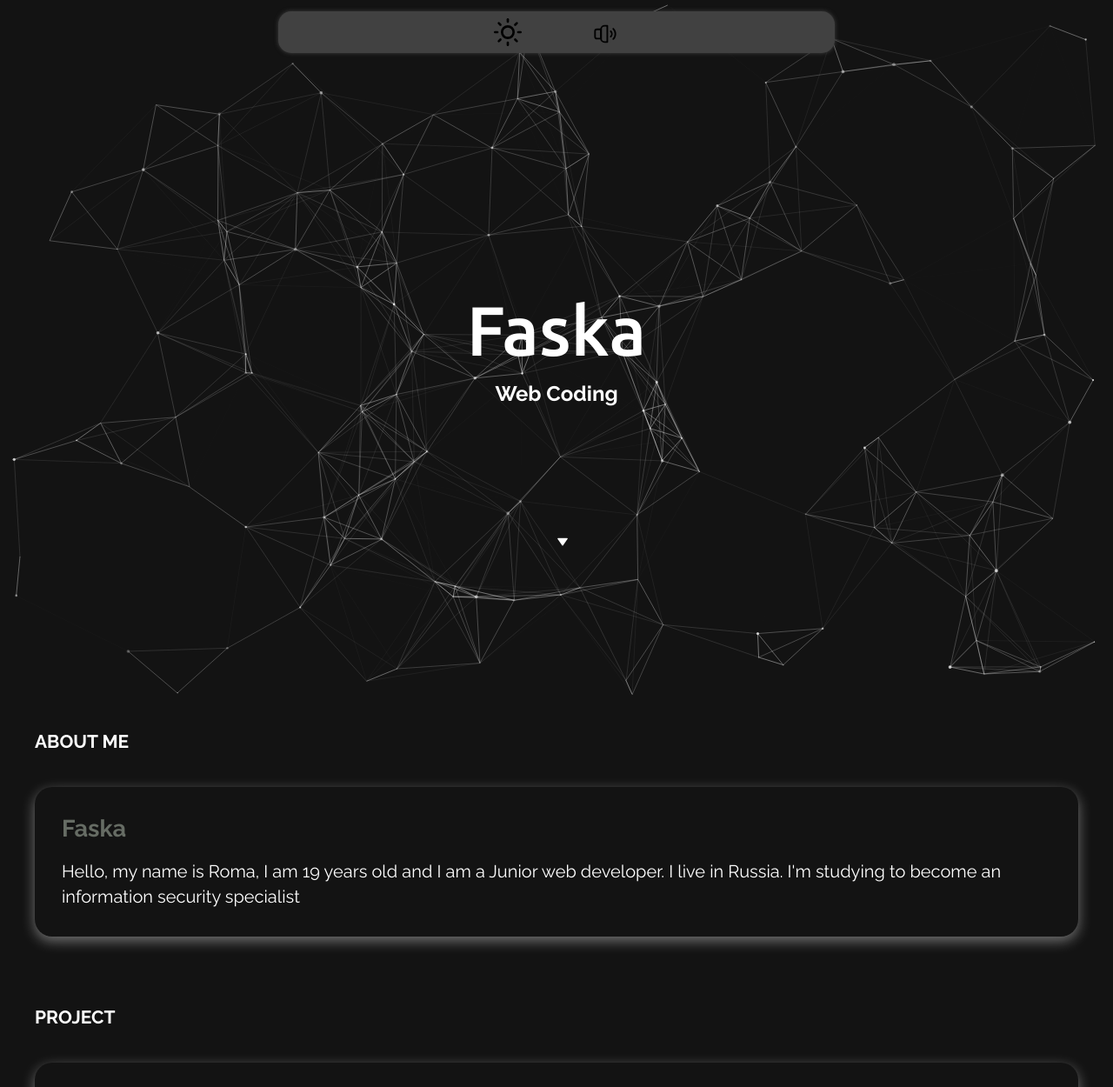
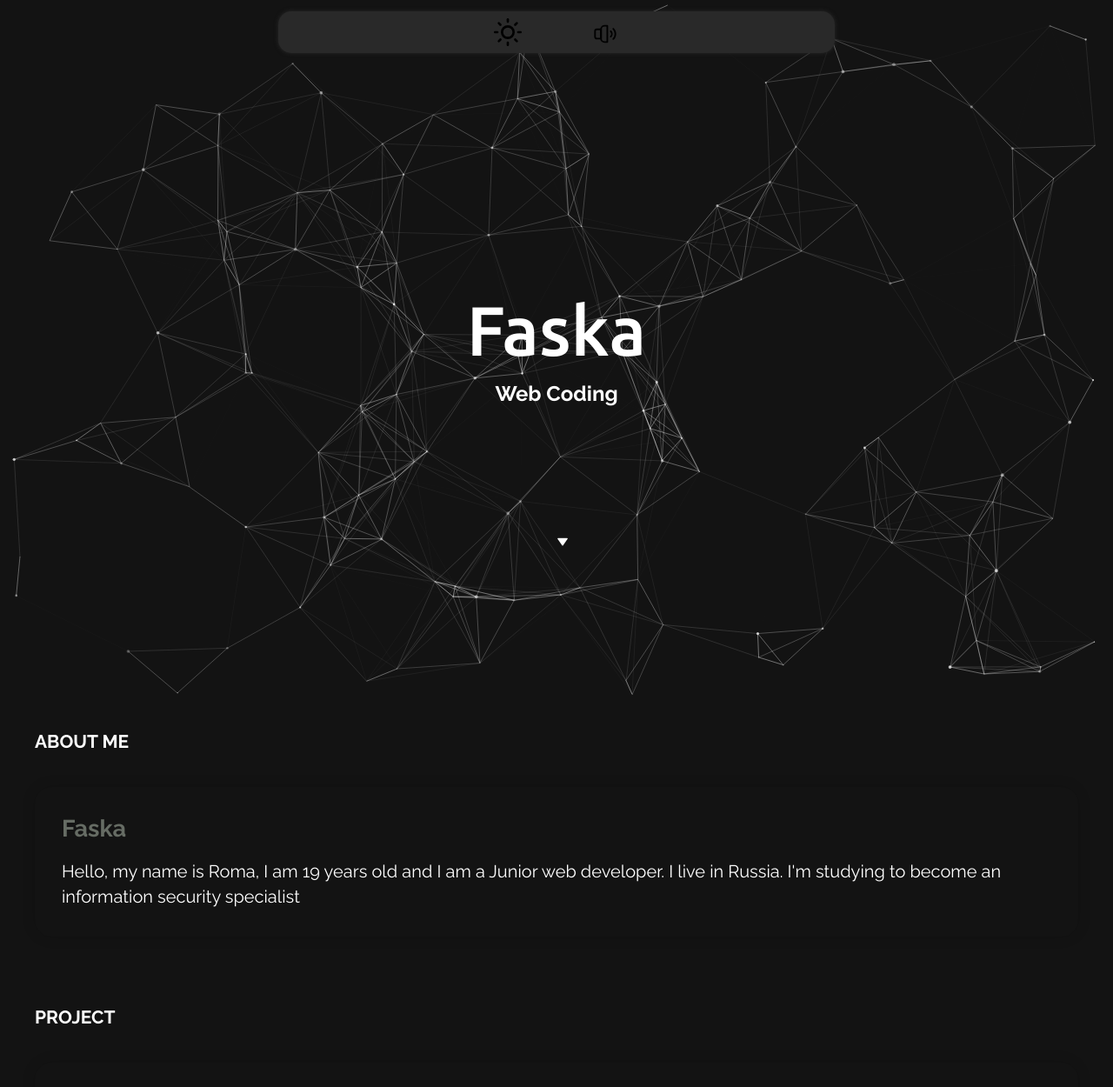
Before and after one commit to user-bat/user, a website: page index.html in a window 1280 px wide. Shown: the top 1250 px of the page at 87% size. Drawn offline with nearby package versions, Linux system fonts and the light colour scheme; animation ran at ten frames a second; files whose address does not match are found by name.

Commit message:
Update style.css

```diff
--- a/style.css
+++ b/style.css
@@ -139,7 +139,7 @@ header .info-text .scroll::before{
 
 #about .card,  .card{
     padding: 30px;
-    box-shadow: 0 5px 15px var(--scroll-shadow-color);
+    box-shadow: 0 0px 15px var(--scroll-shadow-color);
     border-radius: 20px;
     display: flex;
     gap: 30px;
@@ -189,7 +189,7 @@ header .info-text .scroll::before{
     background-color: var(--header-bg-color);
     color: var(--text-color);
     border: 1px solid transparent;
-    box-shadow: 0 0px 20px var(--scroll-shadow-color);
+    box-shadow: 0 0px 15px var(--scroll-shadow-color);
     padding: 16px 18px;
     border-radius: 50%;
     cursor: pointer;
@@ -302,15 +302,15 @@ header .info-text .scroll::before{
     --header-bg-color: #131313;
     --section-bg-color: #131313;
     --text-color: #ffffff;
-    --panel-bg-color: #414141;
-    --scroll-shadow-color: rgba(255, 255, 255, 0.404);
+    --panel-bg-color: #292929;
+    --scroll-shadow-color: rgba(0, 0, 0, 0.150);
   }
   .dark-theme {
     --header-bg-color: #adadad;
     --section-bg-color: #adadad;
     --text-color: #000000;
-    --panel-bg-color: #292929;
-    --scroll-shadow-color: rgba(0, 0, 0, 0.404);
+    --panel-bg-color: #414141;
+    --scroll-shadow-color: rgba(0, 0, 0, 0.150);
   }
 
   input[type=button] {
```
